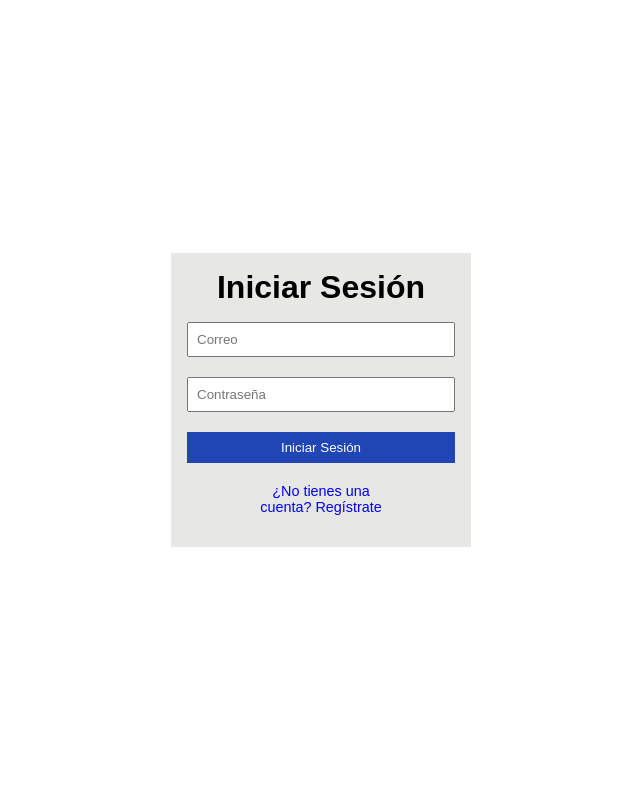
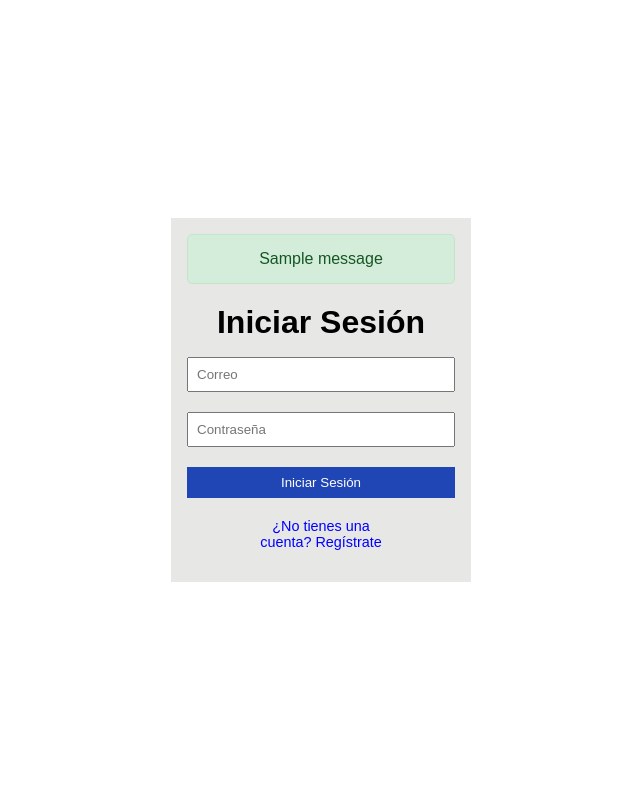
Before and after one commit to elmerurbina/EcoWeb_Devs, a Flask app: page /login in a window 1280 px wide. Shown: the whole page, without its empty margins (319-959 px from the left). Run offline with Flask 3, Linux system fonts and the light colour scheme; one stand-in notice (Sample message) is shown.

Commit message:
Styles added to the flash mesages

```diff
--- a/autenticacion.py
+++ b/autenticacion.py
@@ -20,11 +20,11 @@ def register():
 
         user_exists = check_login(correo, contrasenia)
         if user_exists:
-            flash("El correo ya está registrado")
+            flash("El correo ya está registrado", "error")
             return render_template('autenticacion.html')
         else:
             register_user(nombre, correo, contrasenia)
-            flash("Usuario registrado exitosamente")
+            flash("Usuario registrado exitosamente", "success")
             return redirect(url_for('login'))
         return render_template('autenticacion.html')
 
@@ -46,7 +46,7 @@ def login():
             else:
                 return redirect(url_for('foro', form_type=next_page))
         else:
-            flash("Correo o contraseña incorrecta")
+            flash("Correo o contraseña incorrecta", "error")
             return render_template('autenticacion.html', next=request.form.get('next', ''))
     return render_template('autenticacion.html', next=request.args.get('next', ''))
 
--- a/static/css/sistemaAutenticacion.css
+++ b/static/css/sistemaAutenticacion.css
@@ -53,8 +53,7 @@ h1 {
     color: #fff;
 }
 
-/* Este solo existira mientras corrija el bug del sistema de autenticacion y me redirija a las paginas
-correspondientes, para mientras estoy utilizando un link con las rutas para poder ver las paginas */
+
 .form a {
     display: block;
     margin: auto;
@@ -64,3 +63,28 @@ correspondientes, para mientras estoy utilizando un link con las rutas para pode
     color: blue;
     cursor: pointer;
 }
+
+/* Mensaje para credenciales incorrectas */
+.flash-messages {
+    margin-bottom: 20px;
+}
+
+.flash-message {
+    padding: 15px;
+    margin-bottom: 15px;
+    border-radius: 5px;
+}
+
+/* Style for the success flash message */
+.flash-message.success {
+    background-color: #d4edda; /* Green background for success */
+    color: #155724; /* Dark green text for success */
+    border: 1px solid #c3e6cb; /* Light green border for success */
+}
+
+/* Style for the error flash message */
+.flash-message.error {
+    background-color: #f8d7da; /* Red background for error */
+    color: #721c24; /* Dark red text for error */
+    border: 1px solid #f5c6cb; /* Light red border for error */
+}
--- a/templates/autenticacion.html
+++ b/templates/autenticacion.html
@@ -17,6 +17,18 @@
     <div class="container">
 
         <div class="form sign-in-container">
+            {% with messages = get_flashed_messages(with_categories=true) %}
+            {% if messages %}
+                <div class="flash-messages">
+                    {% for category, message in messages %}
+                        <div class="flash-message {{ category }}">{{ message }}</div>
+                    {% endfor %}
+                </div>
+            {% endif %}
+        {% endwith %}
+
+
+
             <h1>Iniciar Sesión</h1>
             <form action="{{ url_for('login') }}" method="POST">
                 <input type="email" id="login-correo" name="login-correo" placeholder="Correo" required>
@@ -31,11 +43,11 @@
         <!-- Contenedor para crear cuenta -->
         <div class="form sign-up-container">
             <!-- Bloque para mostrar el flash message especificado en Python -->
-            {% with messages = get_flashed_messages() %}
+            {% with messages = get_flashed_messages(with_categories=true) %}
             {% if messages %}
-                <div class="alert alert-warning" role="alert">
-                    {% for message in messages %}
-                        <p>{{ message }}</p>
+                <div class="flash-messages">
+                    {% for category, message in messages %}
+                        <div class="flash-message {{ category }}">{{ message }}</div>
                     {% endfor %}
                 </div>
             {% endif %}
```
